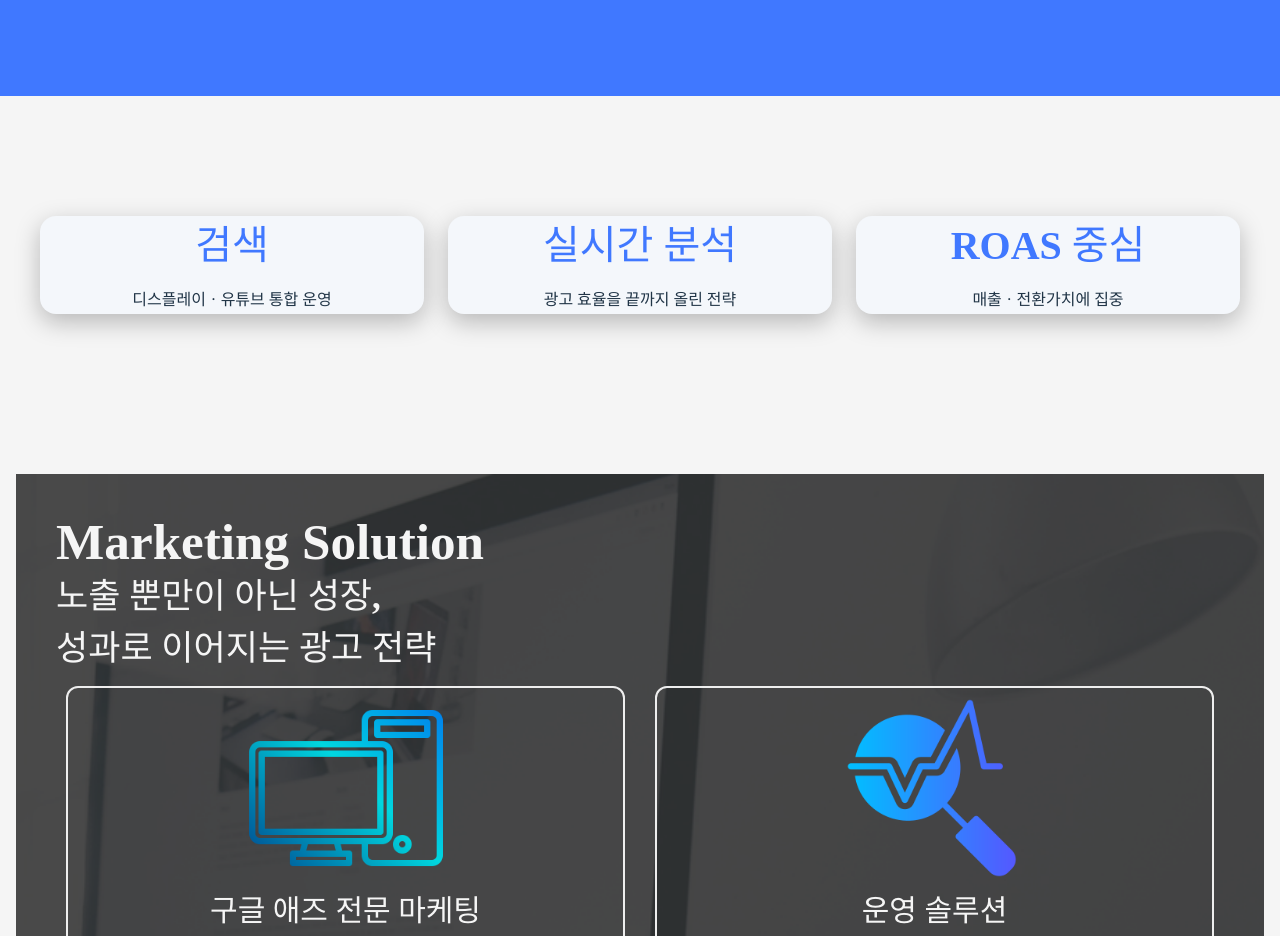
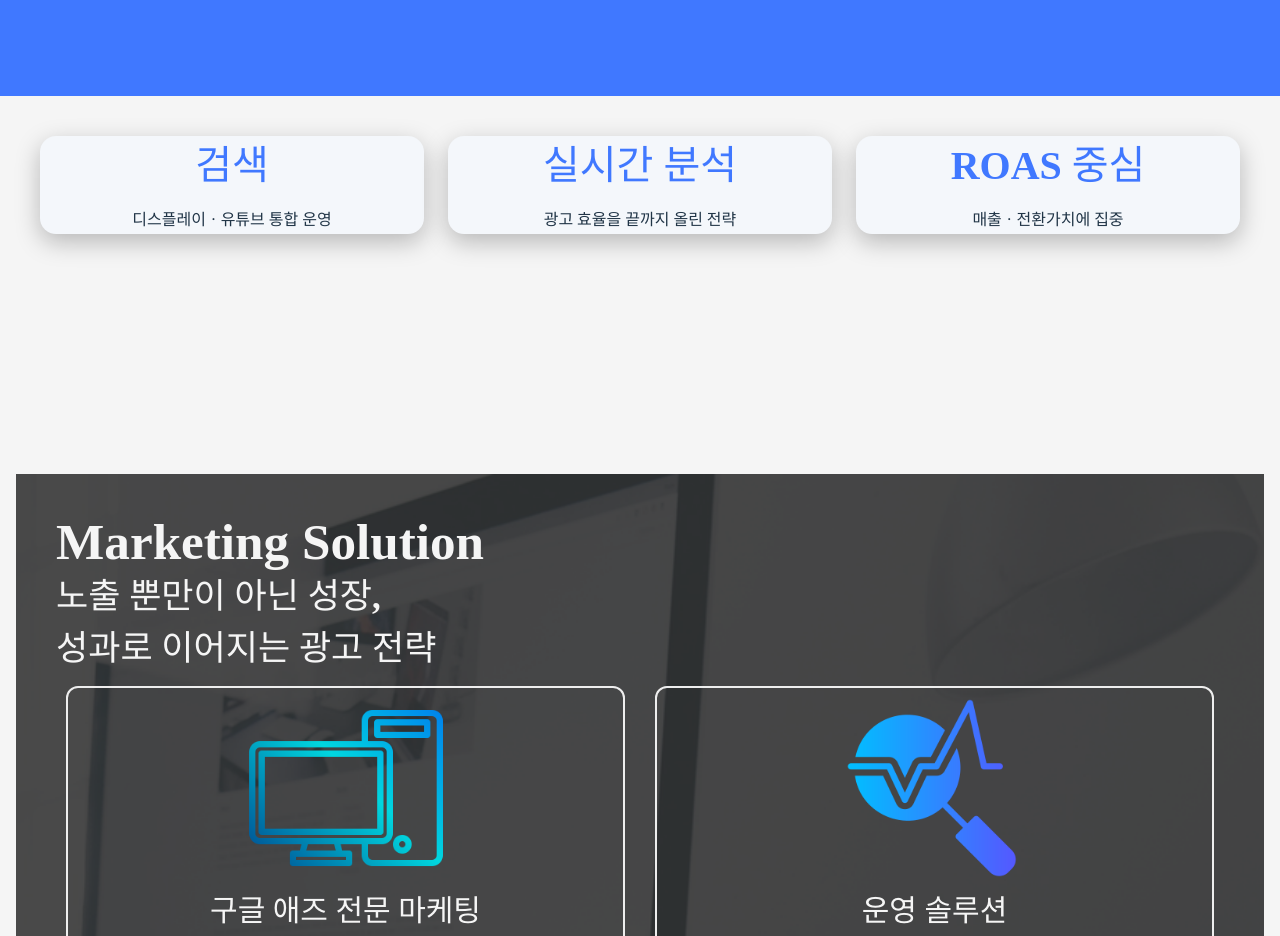
Before and after one commit to l1lsang/deyeon, a React (Vite) app: page / in a window 1280 px wide. Shown: the part 1040-1976 px from the top of the page. Built offline with nearby package versions, Linux system fonts and the light colour scheme.

Commit message:
Update App.css

```diff
--- a/src/App.css
+++ b/src/App.css
@@ -92,7 +92,7 @@ background-color: #4078ff;
   background: #f4f7fb;
   padding: 8px 12px;
   border-radius: 16px;
-  margin-top: -300px;
+  margin-top: -200px;
  box-shadow: 0 8px 24px rgba(0, 0, 0, 0.25);
   transition:
     transform 0.25s ease,
@@ -681,3 +681,11 @@ button:hover {
     margin-bottom: 12px;
   }
 }
+.cardContainer {
+  transform: translateY(-80px);
+}
+@media (max-width: 768px) {
+  .cardContainer {
+    transform: translateY(0px);
+  }
+}
```
